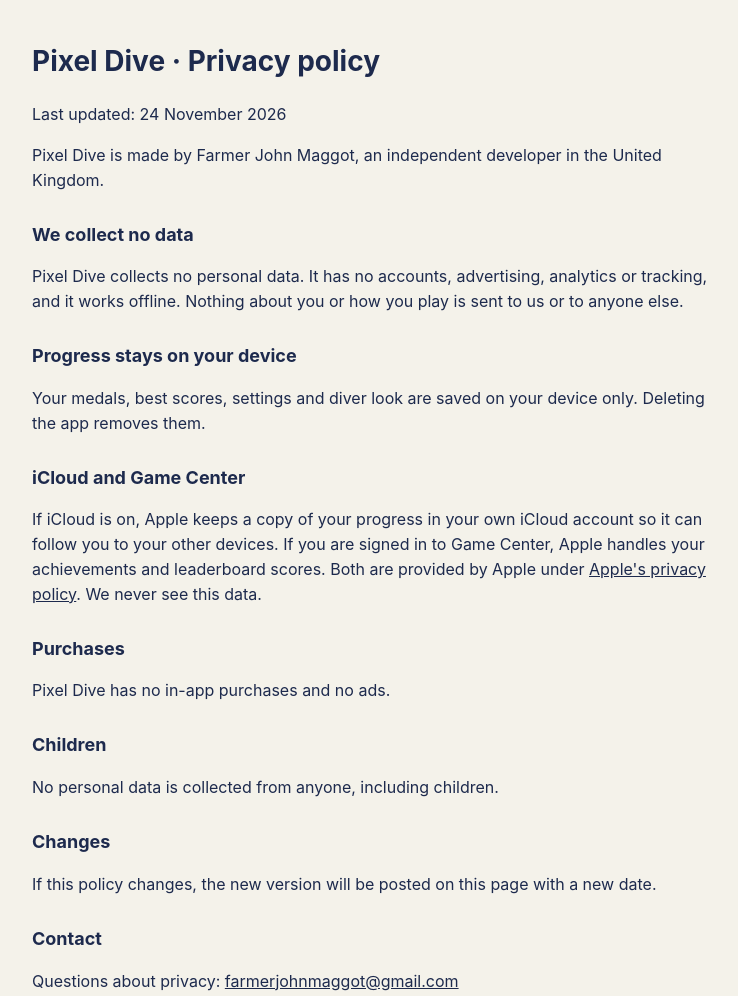
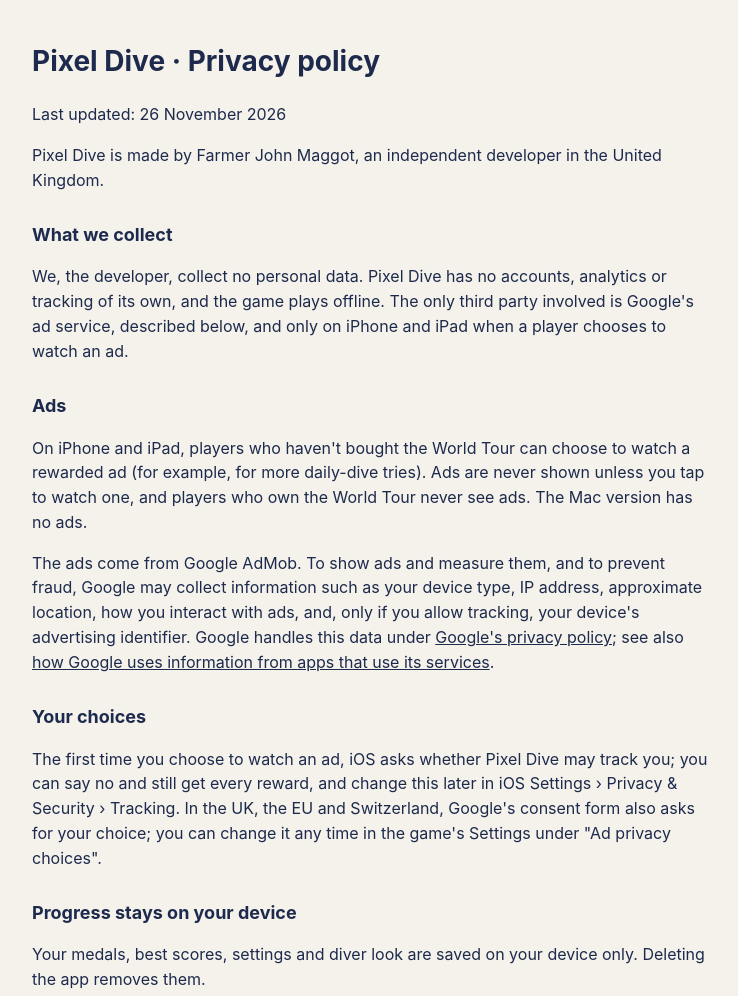
Before and after one commit to FarmerJohnMaggot/pixeldive, a plain HTML site: page privacy.html in a window 1280 px wide. Shown: the top 996 px of the page, without its empty margins (268-1006 px from the left). Drawn offline with Linux system fonts and the light colour scheme.

Commit message:
Privacy policy: explain the optional rewarded ads (AdMob)

```diff
--- a/privacy.html
+++ b/privacy.html
@@ -4,18 +4,23 @@
 <style>body{font:16px/1.55 -apple-system,system-ui,sans-serif;max-width:680px;margin:40px auto;padding:0 20px;color:#1d2a4d;background:#f4f2ea}h1{font-size:28px}h2{font-size:18px;margin-top:28px}a{color:#1d2a4d}</style></head>
 <body>
 <h1>Pixel Dive · Privacy policy</h1>
-<p>Last updated: 24 November 2026</p>
+<p>Last updated: 26 November 2026</p>
 <p>Pixel Dive is made by Farmer John Maggot, an independent developer in the United Kingdom.</p>
-<h2>We collect no data</h2>
-<p>Pixel Dive collects no personal data. It has no accounts, advertising, analytics or tracking, and it works offline. Nothing about you or how you play is sent to us or to anyone else.</p>
+<h2>What we collect</h2>
+<p>We, the developer, collect no personal data. Pixel Dive has no accounts, analytics or tracking of its own, and the game plays offline. The only third party involved is Google's ad service, described below, and only on iPhone and iPad when a player chooses to watch an ad.</p>
+<h2>Ads</h2>
+<p>On iPhone and iPad, players who haven't bought the World Tour can choose to watch a rewarded ad (for example, for more daily-dive tries). Ads are never shown unless you tap to watch one, and players who own the World Tour never see ads. The Mac version has no ads.</p>
+<p>The ads come from Google AdMob. To show ads and measure them, and to prevent fraud, Google may collect information such as your device type, IP address, approximate location, how you interact with ads, and, only if you allow tracking, your device's advertising identifier. Google handles this data under <a href="https://policies.google.com/privacy">Google's privacy policy</a>; see also <a href="https://policies.google.com/technologies/partner-sites">how Google uses information from apps that use its services</a>.</p>
+<h2>Your choices</h2>
+<p>The first time you choose to watch an ad, iOS asks whether Pixel Dive may track you; you can say no and still get every reward, and change this later in iOS Settings › Privacy &amp; Security › Tracking. In the UK, the EU and Switzerland, Google's consent form also asks for your choice; you can change it any time in the game's Settings under "Ad privacy choices".</p>
 <h2>Progress stays on your device</h2>
 <p>Your medals, best scores, settings and diver look are saved on your device only. Deleting the app removes them.</p>
 <h2>iCloud and Game Center</h2>
 <p>If iCloud is on, Apple keeps a copy of your progress in your own iCloud account so it can follow you to your other devices. If you are signed in to Game Center, Apple handles your achievements and leaderboard scores. Both are provided by Apple under <a href="https://www.apple.com/legal/privacy/">Apple's privacy policy</a>. We never see this data.</p>
 <h2>Purchases</h2>
-<p>Pixel Dive has no in-app purchases and no ads.</p>
+<p>Europe is free. The World Tour (the other five continents and the Tower) is a one-off in-app purchase, handled entirely by Apple. We receive no payment details.</p>
 <h2>Children</h2>
-<p>No personal data is collected from anyone, including children.</p>
+<p>Pixel Dive is made for a general audience. We don't knowingly collect personal data from children.</p>
 <h2>Changes</h2>
 <p>If this policy changes, the new version will be posted on this page with a new date.</p>
 <h2>Contact</h2>
```
